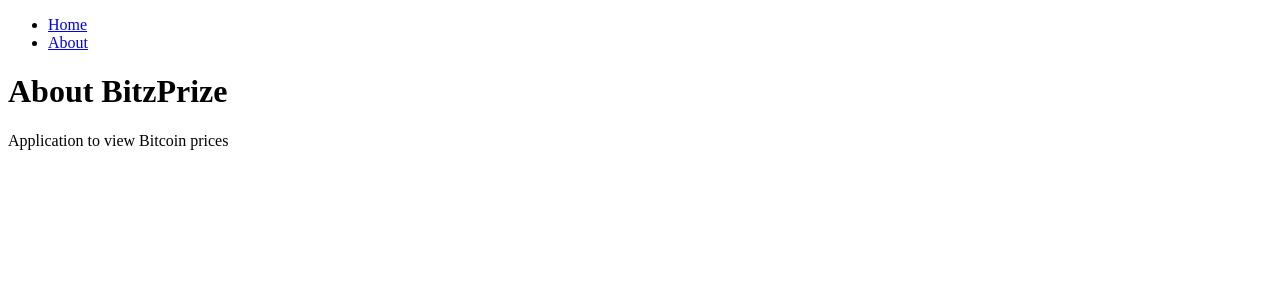
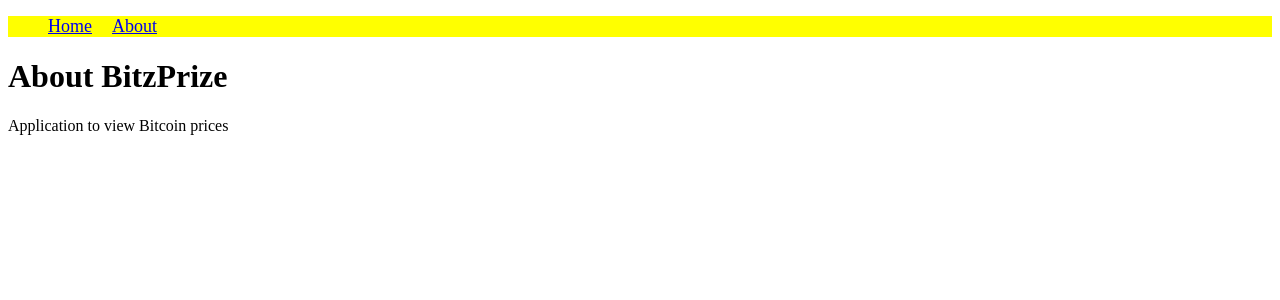
Before and after one commit to shehanp12/next.js-crash-course, a Next.js app: page /about in a window 1280 px wide. Shown: the top 300 px of the page. Built offline with nearby package versions, Linux system fonts and the light colour scheme.

Commit message:
Nav bar styling

```diff
--- a/components/Navbar.js
+++ b/components/Navbar.js
@@ -2,11 +2,31 @@
 import React from "react";
 
 const Navbar = () =>(
+   <div>
+       <ul>
+           <li><Link href="/"><a>Home</a></Link></li>
+           <li><Link href="/about"><a>About</a></Link></li>
+       </ul>
+      <style jsx>{`
+      ul{
+      background:#FFFF00;
+      color:#fff;
+      list-style:none;
+      display:flex;
+      }
 
-    <ul>
-        <li><Link href="/"><a>Home</a></Link></li>
-        <li><Link href="/about"><a>About</a></Link></li>
-    </ul>
+      ul li{
+      font-size:18px;
+      margin-right:20px;
+
+      }
+
+
+
+
+      `}
+      </style>
+   </div>
 
 );
 export default Navbar;
--- a/pages/index.js
+++ b/pages/index.js
@@ -6,6 +6,7 @@
       <Navbar/>
     <h1> Welcome to BitzPrice  </h1>
    </div>
+
 );
 
 export default Index;
```
